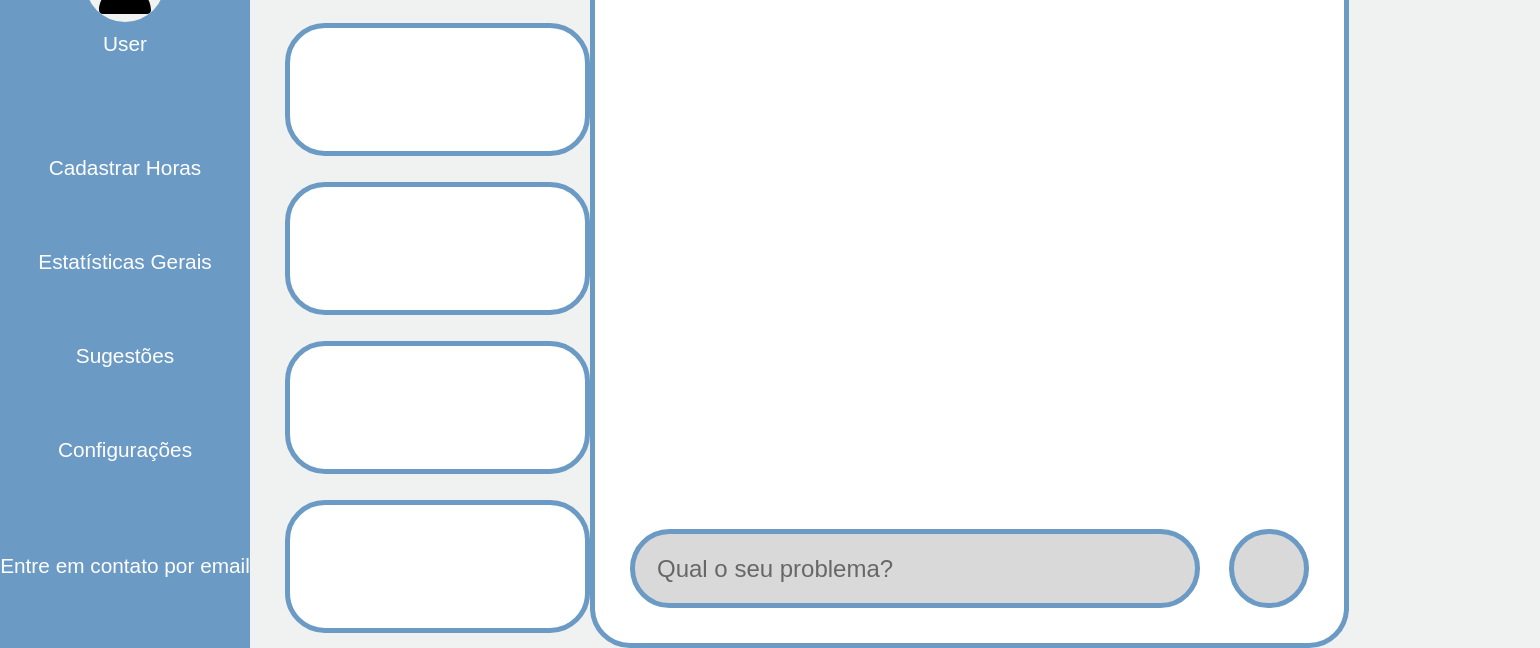
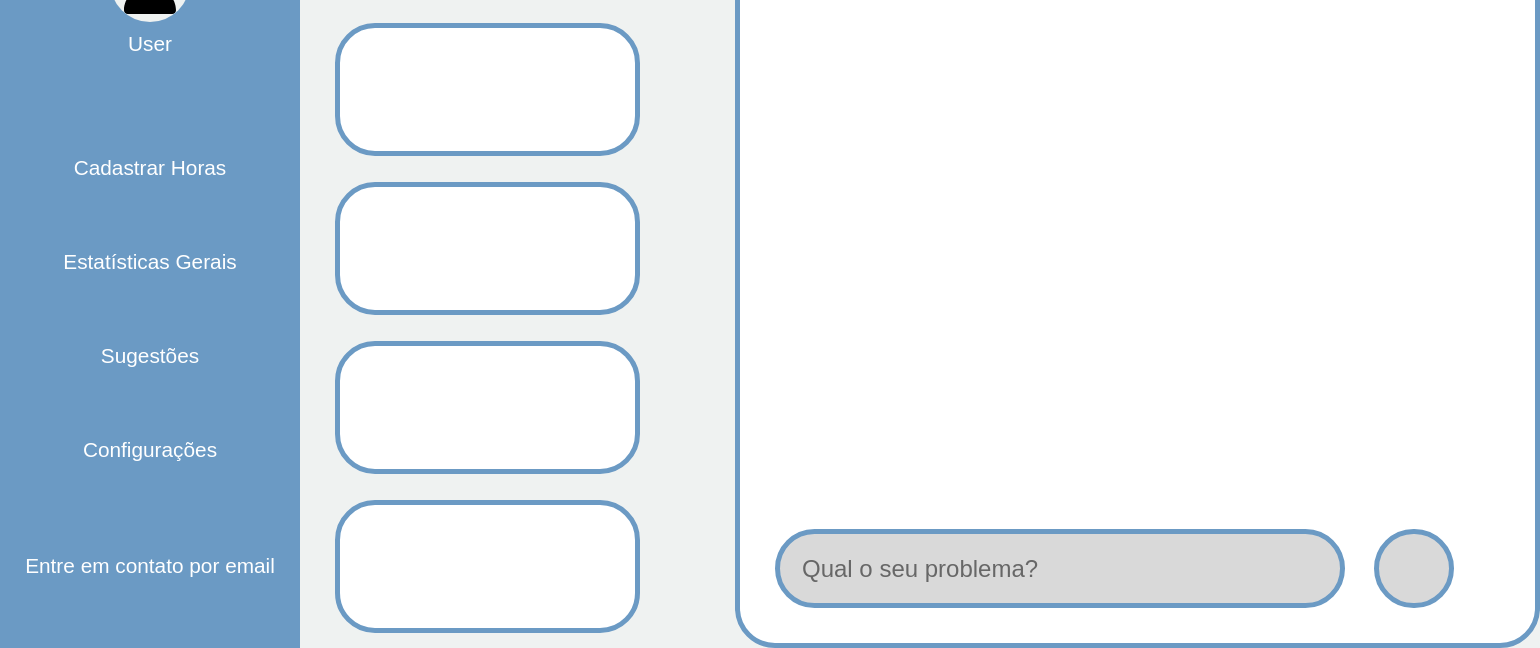
Before and after one commit to brenogazaniga/projeto, a website: page pages/suporte.html in a window 1280 px wide. Shown: the part 152-800 px from the top of the page, 1540 px wide, since content can reach past the window. Drawn offline with Linux system fonts and the light colour scheme.

Commit message:
consertar os baguilho la do erik

```diff
--- a/assets/css/padrão-telas.css
+++ b/assets/css/padrão-telas.css
@@ -14,7 +14,7 @@ aside#barra-lateral {
         display: flex;
         flex-direction: column;
         width: 20vw;
-        min-width: 250px;
+        min-width: 300px;
         min-height: 100vh;
         background-color: #6B9AC4;
         font-size: 1.3rem;
--- a/assets/css/suporte.css
+++ b/assets/css/suporte.css
@@ -9,6 +9,13 @@
 body {
   background-color: #eff2f1;
   display: flex;
+  align-items: center;
+}
+
+main {
+  width: 100vw;
+  display: flex;
+  justify-content: center;
   align-items: center;
 }
 
--- a/pages/suporte.html
+++ b/pages/suporte.html
@@ -35,6 +35,7 @@
       </div>
     </aside>
 
+    <main>
       <div id="perguntas">
         <div class="pergunta" href></div>
         <div class="pergunta" href></div>
@@ -48,5 +49,6 @@
       </div>
       <div class="botao_de_envio"></div>
     </div>
+    </main>
   </body>
 </html>
```
Lines whose indentation alone changed are shown as unchanged.
